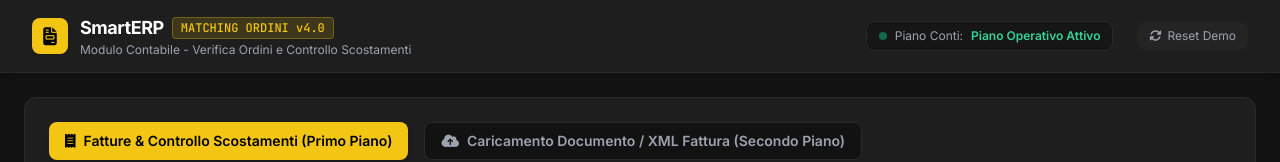
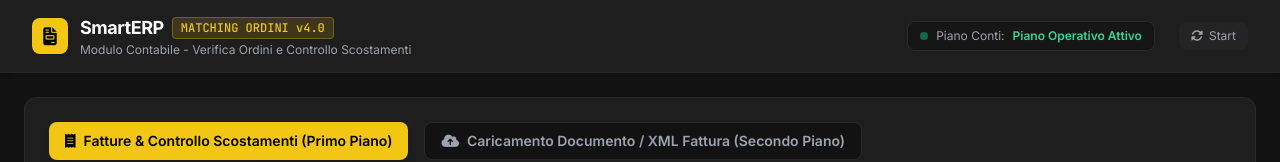
Before and after one commit to mauriziomelandriformulait-svg/DocumentProcessing, a plain HTML site: page index.html in a window 1280 px wide. Shown: the top 162 px of the page. Drawn offline with nearby package versions, Linux system fonts and the light colour scheme.

Commit message:
Change button text from 'Reset Demo' to 'Start'

```diff
--- a/index.html
+++ b/index.html
@@ -69,7 +69,7 @@
                 </div>
                 <button id="btn-reset-app" class="px-3 py-1.5 text-xs text-gray-400 hover:text-white bg-brand-cardBorder/50 hover:bg-brand-cardBorder rounded-lg transition-colors flex items-center gap-1.5">
                     <i class="fa-solid fa-rotate"></i>
-                    <span>Reset Demo</span>
+                    <span>Start</span>
                 </button>
             </div>
         </div>
```
